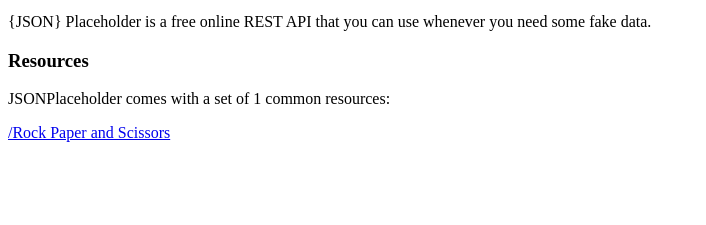
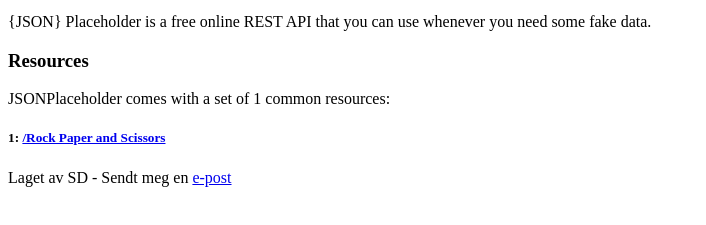
Before and after one commit to roykenvgs/API, a plain HTML site: page index.html in a window 1280 px wide. Shown: the part 101-326 px from the top of the page, without its empty margins (0-706 px from the left). Drawn offline with Linux system fonts and the light colour scheme.

Commit message:
epost er lagt til

```diff
--- a/index.html
+++ b/index.html
@@ -11,7 +11,8 @@
     <p>{JSON} Placeholder is a free online REST API that you can use whenever you need some fake data.</p>
     <h3>Resources</h3>
     <p>JSONPlaceholder comes with a set of 1 common resources:</p>
-    <a href="./json/Rock_Paper_and_Scissors.json">/Rock Paper and Scissors</a>
+    <h5>1: <a href="./json/Rock_Paper_and_Scissors.json">/Rock Paper and Scissors</a></h5>
+    <p>Laget av SD - Sendt meg en <a href="mailto:ryvgsprogrammering@gmail.com">e-post</a></p>
     <script src="./index.js"></script>
 </body>
 </html>
```
